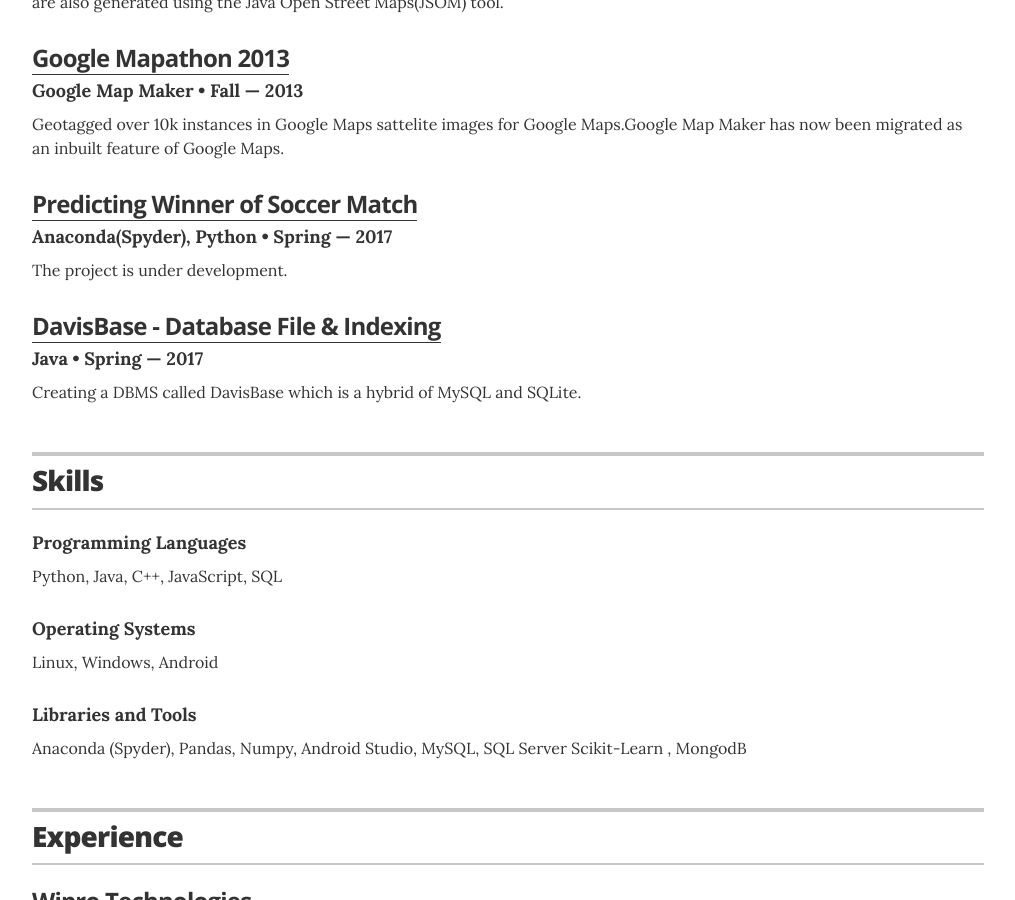
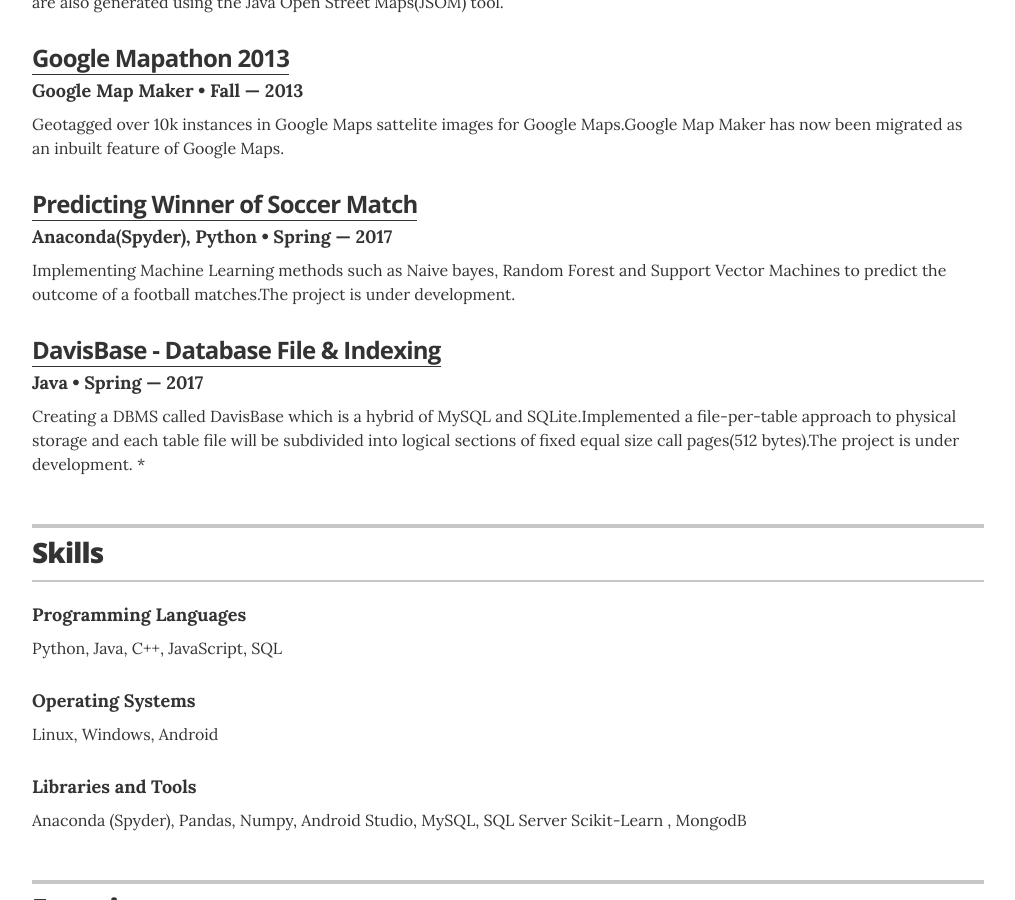
Before and after one commit to mohanakrishnavh/mohanakrishnavh.github.io, a Jekyll site: the page index.html, which Jekyll copies as it is, in a window 1280 px wide and 900 px high, scrolled down 2276 px. Shown: the whole window, without its empty margins (132-1147 px from the left). Built offline with Jekyll 4.4.1, drawn with Linux system fonts in a browser that asks for light colours.

Commit message:
Update index.html
Before Nk1

```diff
--- a/index.html
+++ b/index.html
@@ -220,13 +220,14 @@
 		  <div class="resume-item">
           <h3 class="resume-item-title"><a href="https://github.com/mohanakrishnavh/">Predicting Winner of Soccer Match</a></h3>
           <h4 class="resume-item-details">Anaconda(Spyder), Python   &bull; Spring &mdash; 2017</h4>
-          <p class="resume-item-copy">  The project is under development.
+          <p class="resume-item-copy">  Implementing Machine Learning methods such as Naive bayes, Random Forest and Support Vector Machines to predict the outcome of a football matches.The project is under development.
 </p>  </div>
 
 		  <div class="resume-item">
           <h3 class="resume-item-title"><a href="https://github.com/mohanakrishnavh/">DavisBase - Database File & Indexing </a></h3>
           <h4 class="resume-item-details">Java   &bull; Spring &mdash; 2017</h4>
-          <p class="resume-item-copy">  Creating a DBMS called DavisBase which is a hybrid of MySQL and SQLite.
+          <p class="resume-item-copy">  Creating a DBMS called DavisBase which is a hybrid of MySQL and SQLite.Implemented a file-per-table approach to physical storage and each table file will be subdivided into
+logical sections of fixed equal size call pages(512 bytes).The project is under development. *
 </p>  </div>
 
 
```
